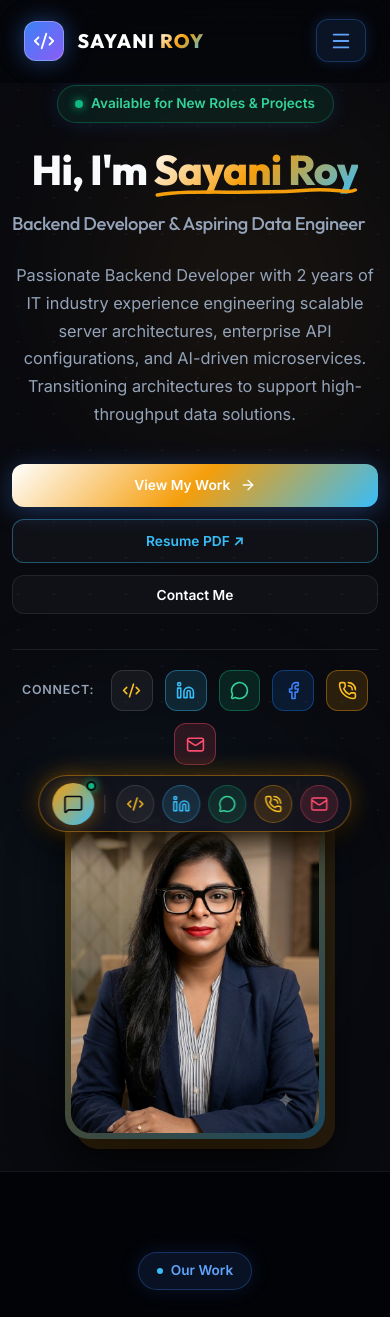
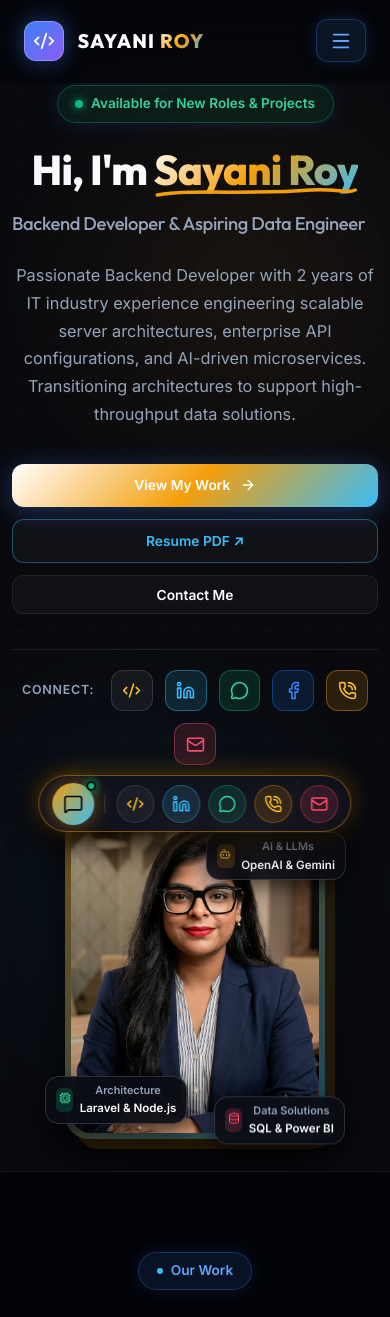
Before and after one commit to TechHub88/portfolio, a React (Vite) app: page / in a window 390 px wide. Shown: the top 1317 px of the page. Built offline with nearby package versions, Linux system fonts and the light colour scheme.

Commit message:
Enable floating badges on mobile view and scale down profile frame size to 220px x 275px for compact mobile presentation

```diff
--- a/src/index.css
+++ b/src/index.css
@@ -577,8 +577,27 @@ section {
     right: 1rem;
   }
 
+  .profile-frame {
+    width: 220px !important;
+    max-width: 220px !important;
+    height: 275px !important;
+  }
+
   .floating-badge {
-    display: none;
+    display: flex !important;
+    padding: 0.32rem 0.6rem !important;
+    font-size: 0.72rem !important;
+    gap: 0.4rem !important;
+    box-shadow: 0 8px 20px rgba(0, 0, 0, 0.6) !important;
+  }
+
+  .floating-badge > div:first-child {
+    padding: 0.18rem !important;
+  }
+
+  .floating-badge svg {
+    width: 12px !important;
+    height: 12px !important;
   }
 
   .stats-box-grid {
```
